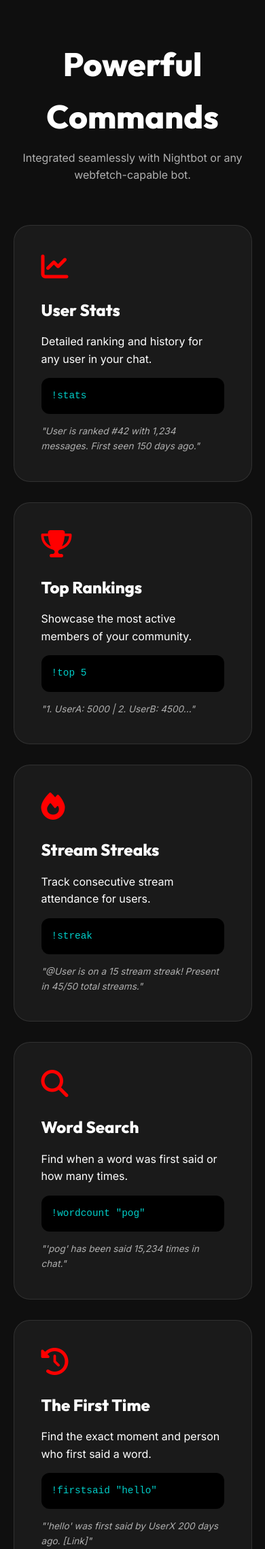
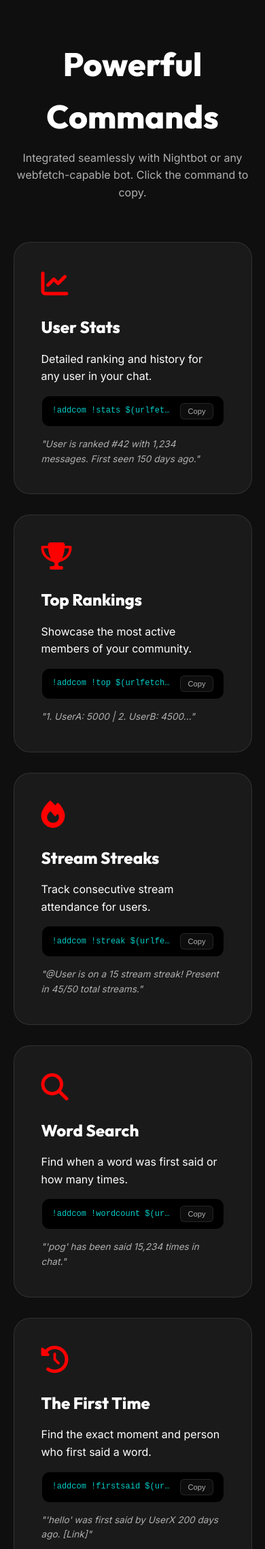
Before and after one commit to SurajBhari/yt_stats_api, a Flask app: page / in a window 390 px wide. Shown: the part 888-3167 px from the top of the page at 68% size. Run offline with Flask 3, Linux system fonts and the light colour scheme.

```diff
--- a/templates/index.html
+++ b/templates/index.html
@@ -407,70 +407,68 @@
     <section class="section" id="capabilities">
         <div class="section-title">
             <h2>Powerful Commands</h2>
-            <p>Integrated seamlessly with Nightbot or any webfetch-capable bot.</p>
+            <p>Integrated seamlessly with Nightbot or any webfetch-capable bot. Click the command to copy.</p>
         </div>
         <div class="grid">
             <div class="card">
                 <i class="fa-solid fa-chart-line"></i>
                 <h3>User Stats</h3>
                 <p>Detailed ranking and history for any user in your chat.</p>
-                <code>!stats</code>
+                <div class="install-cmd">
+                    <code>!addcom !stats $(urlfetch https://stats.streamsnip.com/stats)</code>
+                    <button class="copy-btn" onclick="copyText('!addcom !stats $(urlfetch https://stats.streamsnip.com/stats)')">Copy</button>
+                </div>
                 <p class="example">"User is ranked #42 with 1,234 messages. First seen 150 days ago."</p>
             </div>
             <div class="card">
                 <i class="fa-solid fa-trophy"></i>
                 <h3>Top Rankings</h3>
                 <p>Showcase the most active members of your community.</p>
-                <code>!top 5</code>
+                <div class="install-cmd">
+                    <code>!addcom !top $(urlfetch https://stats.streamsnip.com/top/$(query))</code>
+                    <button class="copy-btn" onclick="copyText('!addcom !top $(urlfetch https://stats.streamsnip.com/top/$(query))')">Copy</button>
+                </div>
                 <p class="example">"1. UserA: 5000 | 2. UserB: 4500..."</p>
             </div>
             <div class="card">
                 <i class="fa-solid fa-fire"></i>
                 <h3>Stream Streaks</h3>
                 <p>Track consecutive stream attendance for users.</p>
-                <code>!streak</code>
+                <div class="install-cmd">
+                    <code>!addcom !streak $(urlfetch https://stats.streamsnip.com/streak)</code>
+                    <button class="copy-btn" onclick="copyText('!addcom !streak $(urlfetch https://stats.streamsnip.com/streak)')">Copy</button>
+                </div>
                 <p class="example">"@User is on a 15 stream streak! Present in 45/50 total streams."</p>
             </div>
             <div class="card">
                 <i class="fa-solid fa-magnifying-glass"></i>
                 <h3>Word Search</h3>
                 <p>Find when a word was first said or how many times.</p>
-                <code>!wordcount "pog"</code>
+                <div class="install-cmd">
+                    <code>!addcom !wordcount $(urlfetch https://stats.streamsnip.com/wordcount/$(querystring))</code>
+                    <button class="copy-btn" onclick="copyText('!addcom !wordcount $(urlfetch https://stats.streamsnip.com/wordcount/$(querystring))')">Copy</button>
+                </div>
                 <p class="example">"'pog' has been said 15,234 times in chat."</p>
             </div>
             <div class="card">
                 <i class="fa-solid fa-clock-rotate-left"></i>
                 <h3>The First Time</h3>
                 <p>Find the exact moment and person who first said a word.</p>
-                <code>!firstsaid "hello"</code>
+                <div class="install-cmd">
+                    <code>!addcom !firstsaid $(urlfetch https://stats.streamsnip.com/firstsaid/$(querystring))</code>
+                    <button class="copy-btn" onclick="copyText('!addcom !firstsaid $(urlfetch https://stats.streamsnip.com/firstsaid/$(querystring))')">Copy</button>
+                </div>
                 <p class="example">"'hello' was first said by UserX 200 days ago. [Link]"</p>
             </div>
             <div class="card">
                 <i class="fa-solid fa-hourglass-start"></i>
                 <h3>The OG Cult</h3>
                 <p>List the absolute first members who joined your chat.</p>
-                <code>!oldest 5</code>
+                <div class="install-cmd">
+                    <code>!addcom !oldest $(urlfetch https://stats.streamsnip.com/oldest/$(query))</code>
+                    <button class="copy-btn" onclick="copyText('!addcom !oldest $(urlfetch https://stats.streamsnip.com/oldest/$(query))')">Copy</button>
+                </div>
                 <p class="example">"1. UserA: 500 days ago | 2. UserB: 498 days ago..."</p>
-            </div>
-        </div>
-    </section>
-
-    <section class="section" id="install">
-        <div class="section-title">
-            <h2>How to Install</h2>
-            <p>Setting up is as simple as copying these commands into your chat.</p>
-        </div>
-        <div class="card" style="max-width: 800px; margin: 0 auto; text-align: left;">
-            <p style="margin-bottom: 20px;">Copy and paste these commands into your YouTube or Twitch chat where Nightbot is an editor:</p>
-            <div style="position: relative;">
-                <code style="white-space: pre-wrap; word-break: break-all; padding: 20px; font-size: 0.8rem; line-height: 2;">!addcom !streak $(urlfetch https://stats.streamsnip.com/streak)
-!addcom !top $(urlfetch https://stats.streamsnip.com/top/$(query))
-!addcom !stats $(urlfetch https://stats.streamsnip.com/stats)
-!addcom !wordcount $(urlfetch https://stats.streamsnip.com/wordcount/$(querystring))
-!addcom !oldest $(urlfetch https://stats.streamsnip.com/oldest/$(query))
-!addcom !youngest $(urlfetch https://stats.streamsnip.com/youngest/$(query))
-!addcom !firstsaid $(urlfetch https://stats.streamsnip.com/firstsaid/$(querystring))</code>
-                <button class="btn btn-outline" style="position: absolute; top: 10px; right: 10px; padding: 5px 15px; font-size: 0.7rem;" onclick="copyCommands()">Copy All</button>
             </div>
         </div>
     </section>
@@ -591,11 +589,10 @@
             }
         }
 
-        function copyCommands() {
-            const code = document.querySelector('#install code').innerText;
-            navigator.clipboard.writeText(code).then(() => {
+        function copyText(text) {
+            navigator.clipboard.writeText(text).then(() => {
                 const notify = document.getElementById('notification');
-                notify.textContent = "Commands copied to clipboard!";
+                notify.textContent = "Command copied to clipboard!";
                 notify.style.background = '#2ECC71';
                 notify.classList.add('show');
                 setTimeout(() => notify.classList.remove('show'), 3000);
@@ -604,5 +601,6 @@
     </script>
 
 
+
 </body>
 </html>
```
